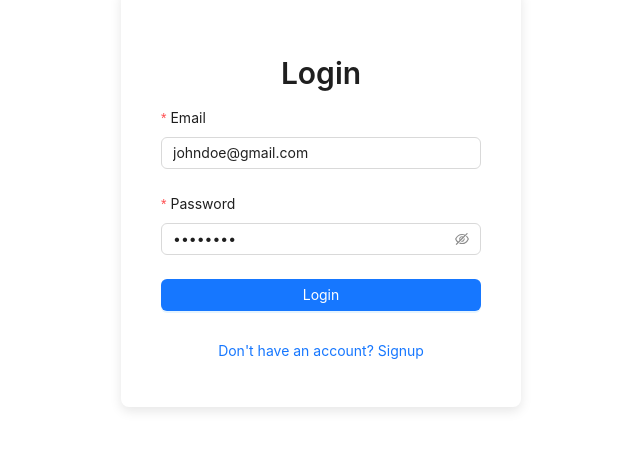
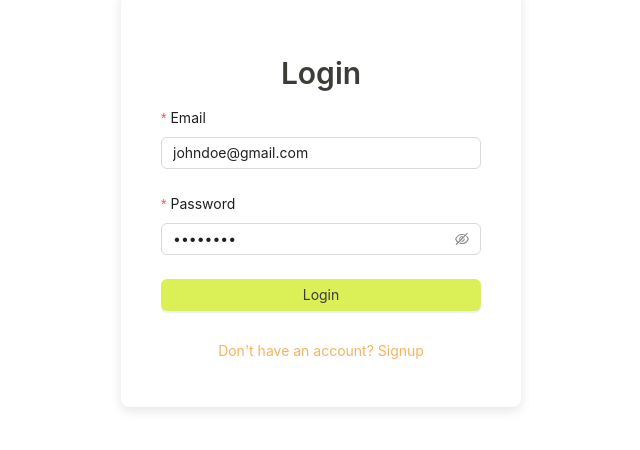
Before and after one commit to JowelTisso/PreparationTimeTracker, a React (Create React App) app: page /auth in a window 1280 px wide. Shown: the part 172-622 px from the top of the page, without its empty margins (319-959 px from the left). Built offline with nearby package versions, Linux system fonts and the light colour scheme.

Commit message:
style: theme change in login screen

```diff
--- a/src/frontend/screens/Auth/AuthStyles.tsx
+++ b/src/frontend/screens/Auth/AuthStyles.tsx
@@ -1,4 +1,5 @@
 import styled from "styled-components";
+import { COLORS } from "../../utils/Colors";
 
 export const Container = styled.div`
   display: flex;
@@ -22,4 +23,11 @@ export const CardWrapper = styled.div`
 export const FormContainer = styled.div`
   flex: 1;
   padding: 40px;
+
+  .signup-link {
+    color: ${COLORS.Active} !important;
+  }
+  &:active {
+    background-color: white;
+  }
 `;
--- a/src/frontend/screens/Auth/Login.tsx
+++ b/src/frontend/screens/Auth/Login.tsx
@@ -5,6 +5,7 @@ import axios from "axios";
 import { saveToLocalStorage } from "../../utils/helper";
 import { useNavigate } from "react-router-dom";
 import { useMessageApi } from "../../context/MessageProvider";
+import { COLORS } from "../../utils/Colors";
 
 const { Title } = Typography;
 
@@ -93,7 +94,14 @@ const AuthScreen: React.FC = () => {
     <Container>
       <CardWrapper>
         <FormContainer>
-          <Title level={2}>{isLogin ? "Login" : "Signup"}</Title>
+          <Title
+            style={{
+              color: COLORS.Secondary,
+            }}
+            level={2}
+          >
+            {isLogin ? "Login" : "Signup"}
+          </Title>
           <Form
             form={form}
             name="authForm"
@@ -146,12 +154,21 @@ const AuthScreen: React.FC = () => {
             )}
 
             <Form.Item>
-              <Button type="primary" htmlType="submit" block>
+              <Button
+                type="primary"
+                htmlType="submit"
+                block
+                style={{
+                  color: COLORS.Secondary,
+                  backgroundColor: COLORS.Idle,
+                }}
+              >
                 {isLogin ? "Login" : "Signup"}
               </Button>
             </Form.Item>
           </Form>
           <Button
+            className="signup-link"
             type="link"
             onClick={() => {
               setIsLogin(!isLogin);
```
